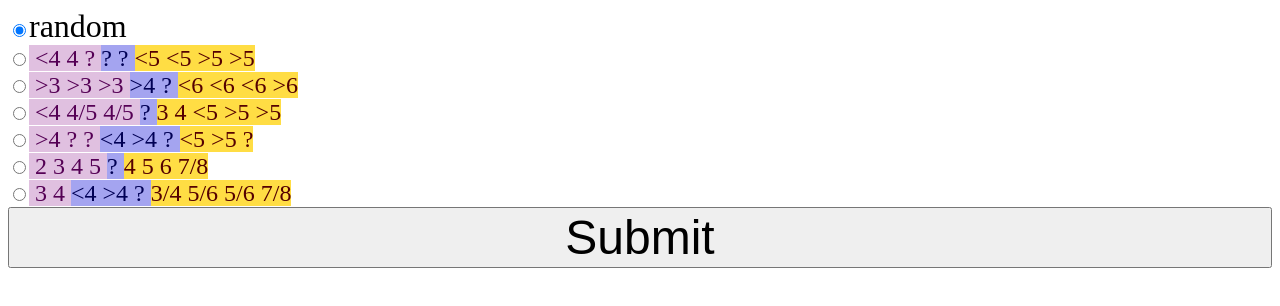
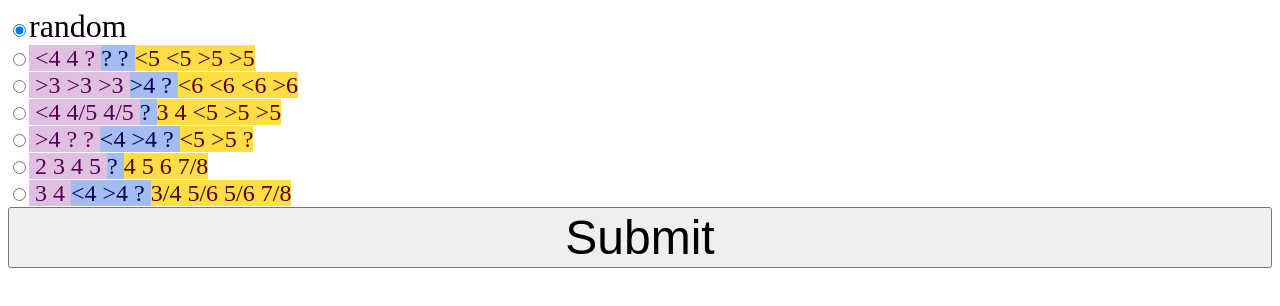
Before and after one commit to jinkyuseong/jinkyuseong.github.io, a plain HTML site: page sites/aeonsend/index.html in a window 1280 px wide. Drawn offline with Linux system fonts and the light colour scheme.

Commit message:
[Aeon's End] change color

```diff
--- a/sites/aeonsend/main.css
+++ b/sites/aeonsend/main.css
@@ -24,7 +24,7 @@ button {
 
 .a {
   color: #000055;
-  background-color: #a4a4f0;
+  background-color: #a4bcf0;
 }
 
 .s {
```
